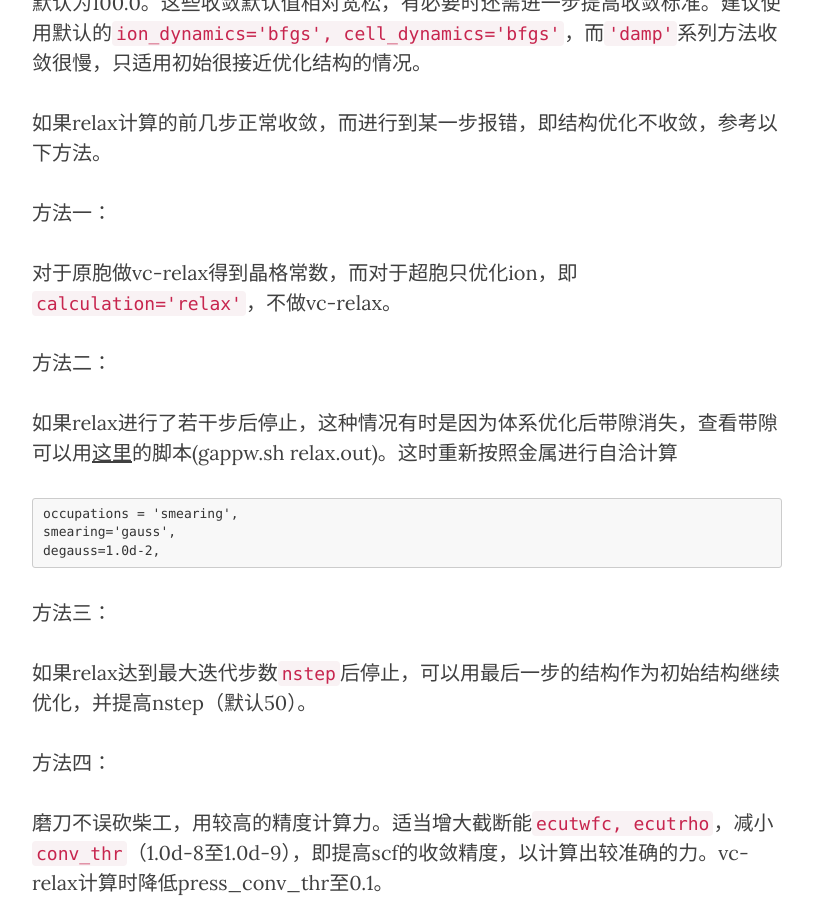
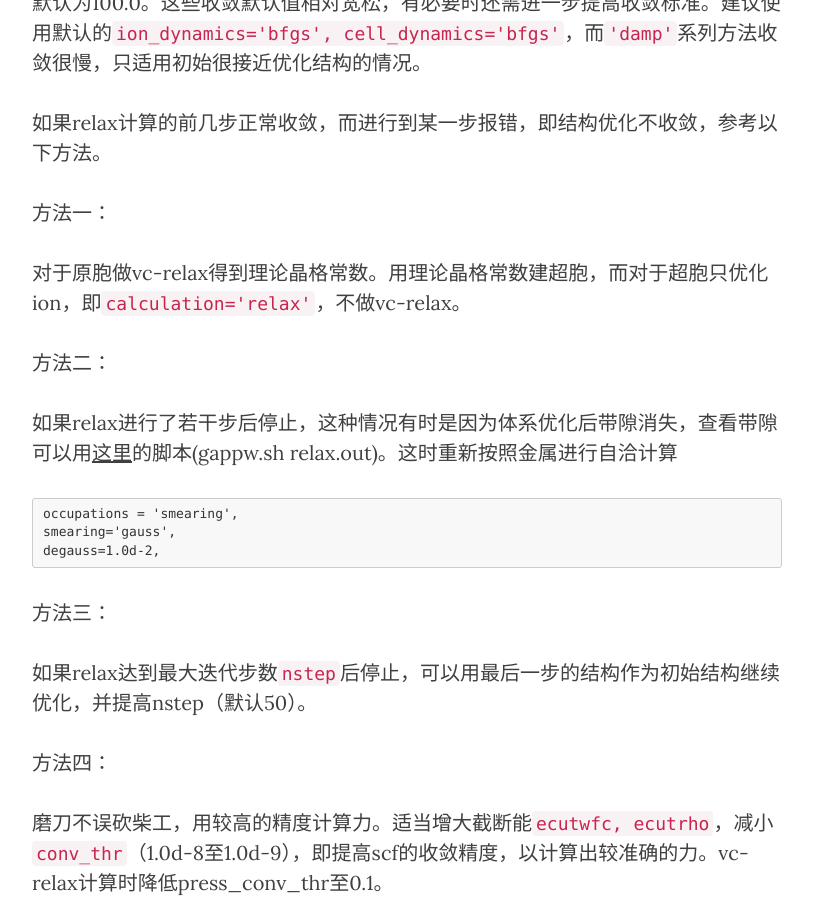
Before and after one commit to yyyu200/DFTbook, a Jekyll site: the page built from _posts/2019-06-27-converge.md, in a window 1280 px wide and 900 px high, scrolled down 2293 px. Shown: the whole window, without its empty margins (233-1046 px from the left). Built offline with Jekyll 4.4.1, drawn with Linux system fonts in a browser that asks for light colours; nearby versions of some CDN libraries; comment, search, counter and statistics services are not loaded.

Commit message:
modify at20190801-10:05:43-aliyun

````diff
--- a/_posts/2019-06-27-converge.md
+++ b/_posts/2019-06-27-converge.md
@@ -79,7 +79,7 @@ degauss=1.0d-9,
 
 方法一：
 
-对于原胞做vc-relax得到晶格常数，而对于超胞只优化ion，即```calculation='relax'```，不做vc-relax。
+对于原胞做vc-relax得到理论晶格常数。用理论晶格常数建超胞，而对于超胞只优化ion，即```calculation='relax'```，不做vc-relax。
 
 方法二：
 
````
